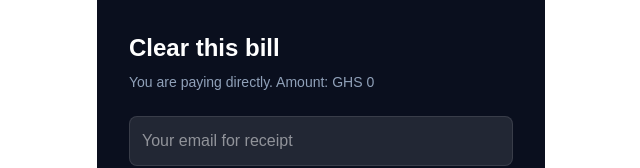
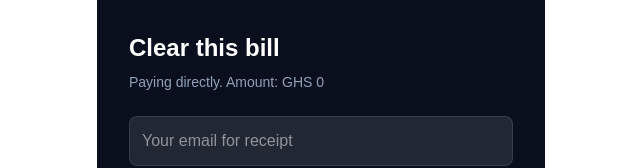
Before and after one commit to RentMaster-GH/swipedebt, a Next.js app: page /pay in a window 1280 px wide. Shown: the top 168 px of the page, without its empty margins (319-959 px from the left). Built offline with nearby package versions, Linux system fonts and the light colour scheme.

Commit message:
fix: wrap useSearchParams in Suspense for /pay

```diff
--- a/src/app/pay/page.tsx
+++ b/src/app/pay/page.tsx
@@ -1,8 +1,8 @@
 "use client";
 import { useSearchParams } from "next/navigation";
-import { useState } from "react";
+import { useState, Suspense } from "react";
 
-export default function PayPage() {
+function PayContent() {
   const params = useSearchParams();
   const billId = params.get("billId");
   const amount = params.get("amount");
@@ -12,16 +12,15 @@ export default function PayPage() {
   const [email, setEmail] = useState("");
 
   const payWithPaystack = () => {
-    // @ts-ignore - Paystack inline
+    // @ts-ignore
     const handler = window.PaystackPop.setup({
-      key: process.env.NEXT_PUBLIC_PAYSTACK_PUBLIC_KEY, // pk_live_... or pk_test_...
+      key: process.env.NEXT_PUBLIC_PAYSTACK_PUBLIC_KEY,
       email,
       amount,
       currency,
       ref: `SwipeDebt_${billId}_${Date.now()}`,
-      metadata: { billId, biller, custom_fields: [{ display_name: "Biller", variable_name: "biller", value: biller }] },
+      metadata: { billId, biller },
       callback: function(response: any) {
-        // verify on backend /api/verify?reference=response.reference
         alert(`Paid! Ref: ${response.reference}. We will pay ${biller} directly within 24h.`);
         window.location.href = "/";
       },
@@ -33,10 +32,19 @@ export default function PayPage() {
   return (
     <div className="min-h-screen bg-[#0a0f1e] text-white p-8 max-w-md mx-auto">
       <h1 className="text-2xl font-bold">Clear this bill</h1>
-      <p className="text-sm text-slate-400 mt-2">You are paying {biller} directly. Amount: {currency} {(Number(amount)/100).toLocaleString()}</p>
+      <p className="text-sm text-slate-400 mt-2">Paying {biller} directly. Amount: {currency} {(Number(amount)/100).toLocaleString()}</p>
       <input type="email" placeholder="Your email for receipt" value={email} onChange={e => setEmail(e.target.value)} className="mt-6 w-full p-3 rounded-lg bg-white/10 border border-white/10" />
       <button onClick={payWithPaystack} disabled={!email} className="mt-4 w-full py-3 bg-amber-400 text-black font-bold rounded-lg disabled:opacity-50">Pay {currency} {(Number(amount)/100).toLocaleString()} via Paystack</button>
+      {/* eslint-disable-next-line @next/next/no-sync-scripts */}
       <script src="https://js.paystack.co/v1/inline.js"></script>
     </div>
   );
 }
+
+export default function PayPage() {
+  return (
+    <Suspense fallback={<div className="min-h-screen bg-[#0a0f1e] text-white p-8">Loading payment...</div>}>
+      <PayContent />
+    </Suspense>
+  );
+}
```
